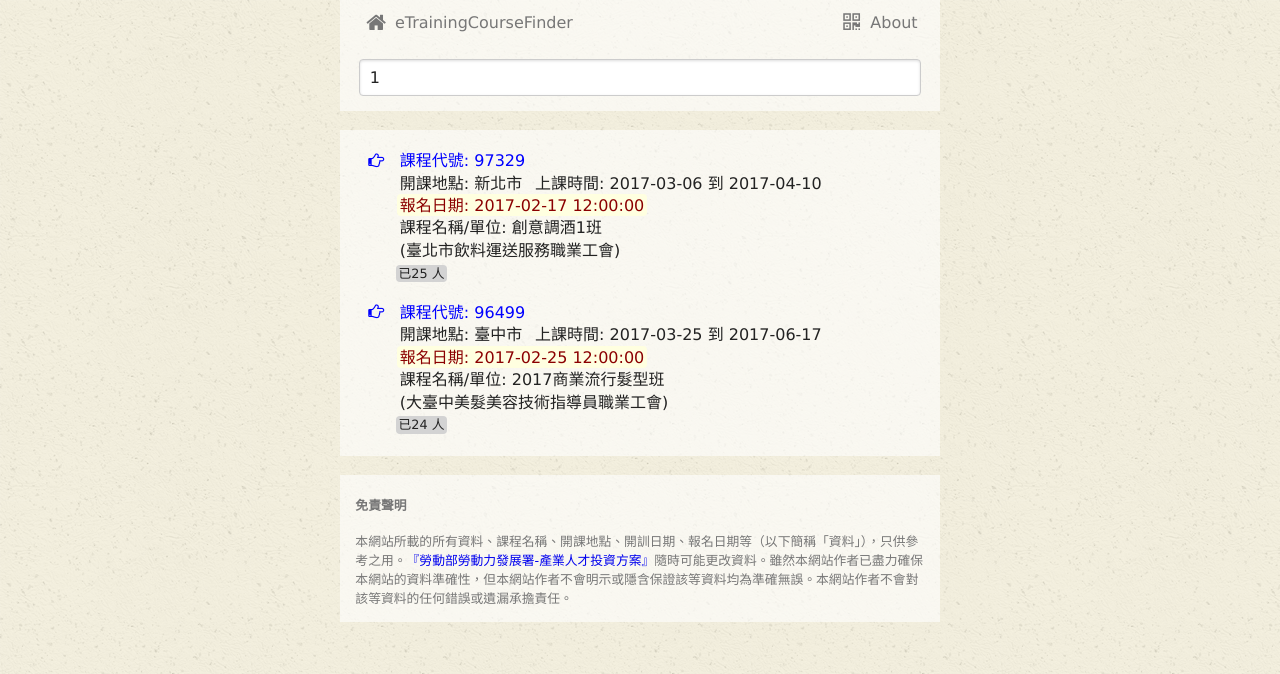
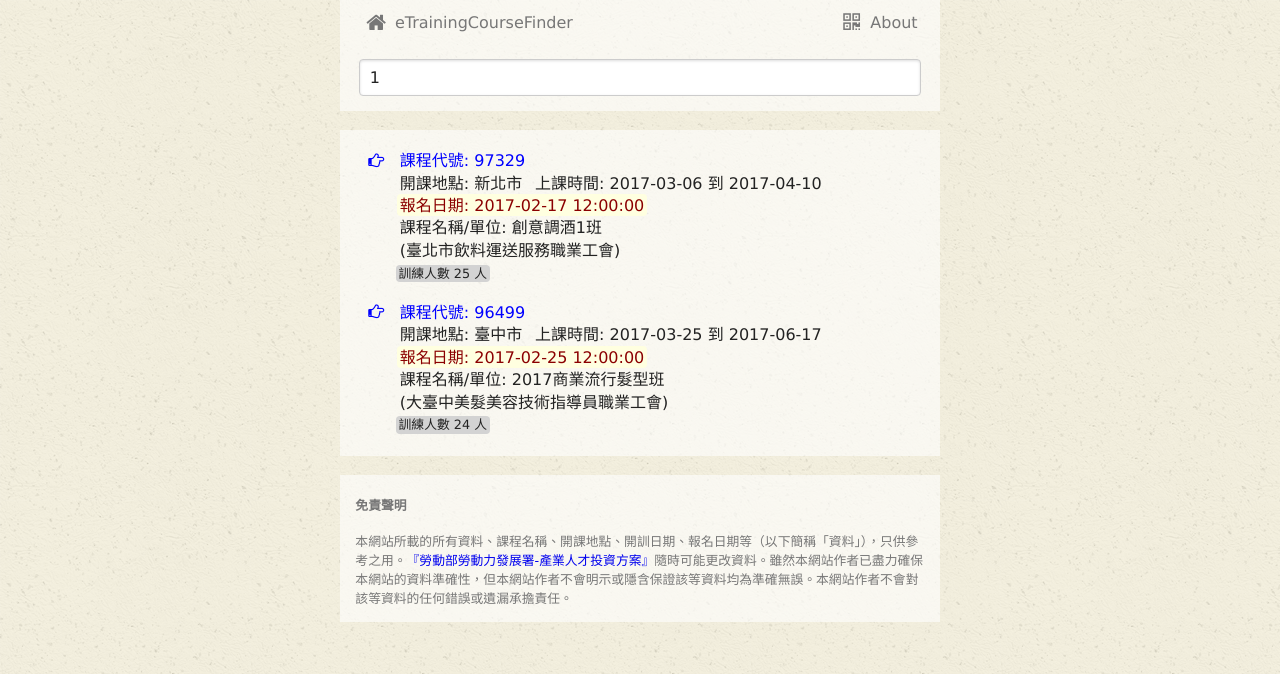
Before and after one commit to hansliu/etraining-course-finder-heroku, a Flask app: page /search/1 in a window 1280 px wide. Shown: the top 674 px of the page. Run offline with Flask 2, Linux system fonts and the light colour scheme; data comes from the database, SQL or seed files in the repository; some libraries are stand-ins or nearby versions.

Commit message:
modify wording

```diff
--- a/etraining_course_finder/templates/finder.html
+++ b/etraining_course_finder/templates/finder.html
@@ -17,7 +17,7 @@
                 <br>
                 <span class="sponsor">{{ item.sponsor|trim }}</span>
                 <br>
-                <span class="register">已{{ item.register|trim }} 人</span>
+                <span class="register">訓練人數 {{ item.register|trim }} 人</span>
             </li>
         </ul>
         {% endfor %}
```
